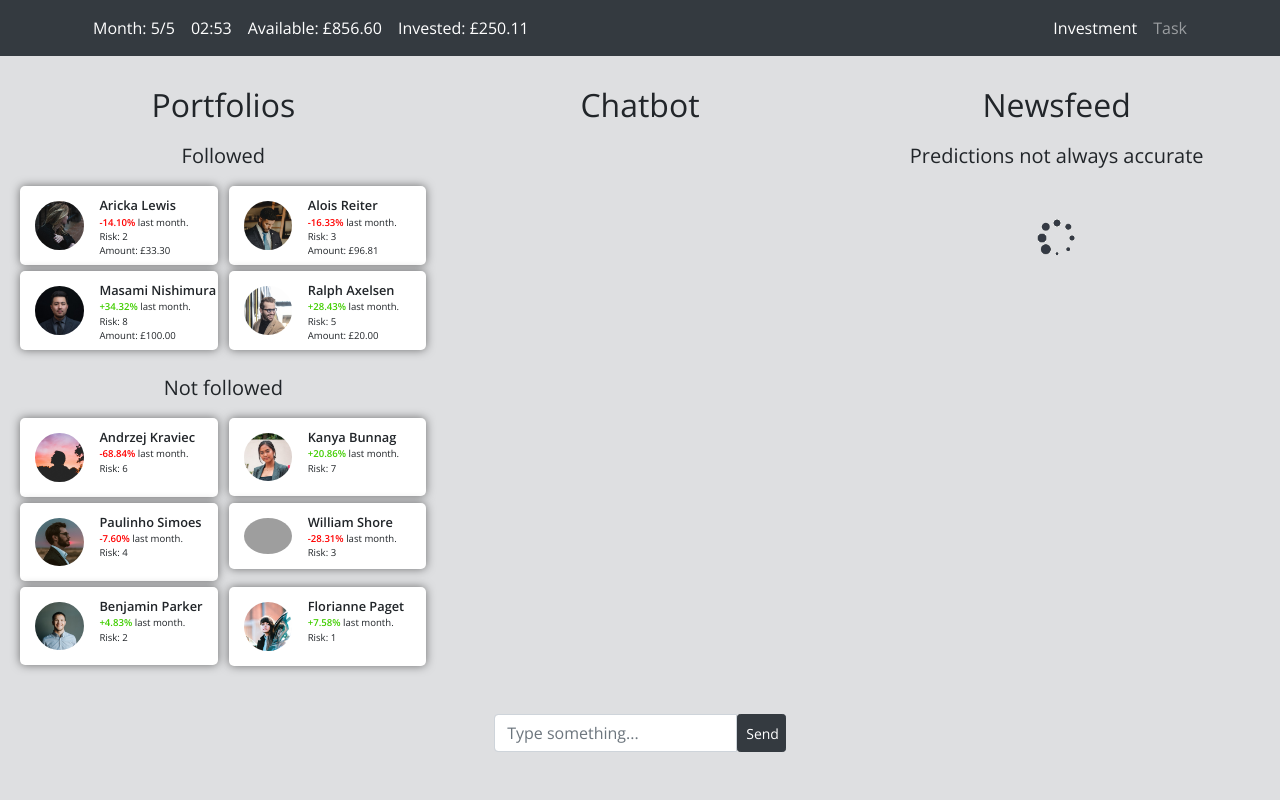
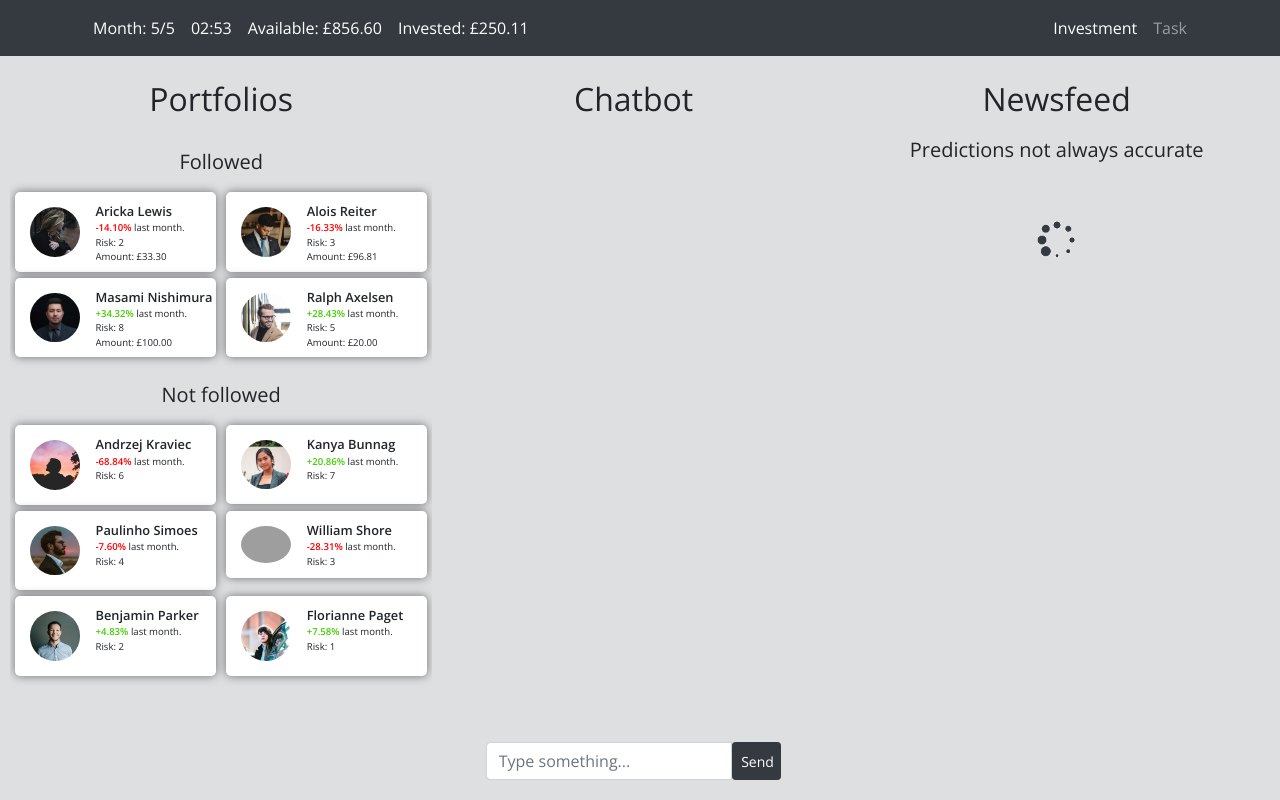
Before and after one commit to fmilana/SocialTradingChatbot, a Django app: page /chatbot/ in a window 1280 px wide. Run offline with Django 3.2, Linux system fonts and the light colour scheme; data comes from the database, SQL or seed files in the repository; data that the repository does not hold is empty; some libraries are stand-ins or nearby versions; grey boxes are pictures that could not be loaded.

Commit message:
Implement resolution scalability and fix story issues

```diff
--- a/static/chatbot/css/style.css
+++ b/static/chatbot/css/style.css
@@ -26,11 +26,92 @@ body {
   font-family: 'Open Sans', sans-serif;
 }
 
+#base-body {
+  height: 100vh
+}
+
+#content {
+  height: calc(100vh - 100px);
+  /* position: relative; */
+}
+
 .content-container {
   display: inline-block;
   padding: 15px;
   margin: 15px;
+  height: calc(100vh - 100px);
+  /* overflow: auto;
+  position: absolute;
+  left: 0;
+  top: 0;
+  bottom: 0;
+  right: 0; */
 }
+
+/* #content-row {
+  height: calc(100vh - 100px);
+} */
+
+#followed-title {
+  margin-top: 10px;
+}
+
+#portfolio-title-row {
+  position: absolute;
+  top: 80px;
+  left: 0;
+  width: 33%;
+  margin-left: 10px;
+  margin-right: 10px;
+}
+
+#chatbot-title-row {
+  position: absolute;
+  top: 80px;
+  left: 33%;
+  width: 33%;
+}
+
+#newsfeed-title-row {
+  position: absolute;
+  top: 80px;
+  right: 0;
+  width: 33%%;
+  margin-left: 10px;
+  margin-right: 10px;
+}
+
+#portfolios {
+  overflow-y: scroll;
+  position: absolute;
+  top: 140px;
+  bottom: 0;
+  left: 0;
+  width: 33%;
+  overflow-y: scroll;
+  margin-left: 10px;
+  margin-right: 10px;
+}
+
+#chatbot {
+  position: absolute;
+  top: 130px;
+  bottom: 0;
+  left: 33%;
+  width: 33%;
+  margin-bottom: 20px;
+}
+
+#newsfeed {
+  position: absolute;
+  top: 170px;
+  bottom: 0;
+  right: 0;
+  width: 33%%;
+  margin-left: 10px;
+  margin-right: 10px;
+}
+
 
 h5 {
   margin-top: 20px;
@@ -130,7 +211,7 @@ h5 {
   flex-direction: column;
   margin-top: 20px;
   /* height: 560px; */
-  height: 560px;
+  height: calc(100vh - 220px);
   overflow: auto;
   padding: 5px;
 }
@@ -216,24 +297,20 @@ h5 {
 
 
 /* chat */
-#chatbot {
-  position: relative;
-}
-
 .container-chatbot {
   margin-top: 15px;
 }
 
 #result_div {
   overflow: auto;
-  height: 560px;
-  padding-left: 90px;
-  padding-right: 90px;
+  height: calc(100vh - 220px);
+  padding-left: 70px;
+  padding-right: 70px;
 }
 
 #typing-gif {
   display: inline-block;
-  max-width: 25%;
+  max-width: 22.5%;
   height: auto;
   clear: both;
   padding: 20px;
@@ -252,6 +329,7 @@ h5 {
   position: absolute;
   left: 0;
   right: 0;
+  bottom: 0;
   margin-left: auto;
   margin-right: auto;
   margin-top: 15px;
--- a/static/imagetagging/js/imagetagging.js
+++ b/static/imagetagging/js/imagetagging.js
@@ -5,6 +5,7 @@ $(function () {
     var render_tagging_task = function () {
         // var image_url = server_url + '/imagetagging/static/' + _task.image_url;
         var image_url = server_url + '/static/' + _task.image_url;
+        console.log('IMAGE URL = ' + image_url);
 
         console.log(image_url);
         $('.tagging img').attr("src", image_url);
@@ -33,6 +34,7 @@ $(function () {
     var load_tagging_task = function (task_id) {
         console.log('load_tagging_task');
         var url = server_url + '/imagetagging/image-task/';
+        console.log('url = ' + url);
 
         if (task_id) {
             url = url + task_id + '/';
--- a/templates/base.html
+++ b/templates/base.html
@@ -31,7 +31,7 @@
 
     <title>Chatbot</title>
   </head>
-  <body>
+  <body id="base-body">
 
     <nav class="navbar navbar-expand-lg navbar-dark bg-dark static-top">
       <div class="container">
--- a/templates/chatbot.html
+++ b/templates/chatbot.html
@@ -17,13 +17,25 @@
 <link rel="stylesheet" href="{% static 'chatbot/css/style.css' %}">
 
 <div class="content-container">
-  <div class="row">
+  <div class="row" id="title-row">
+    <div class="col-4" id="portfolio-title-row">
+      <h2>Portfolios</h2>
+    </div>
+    <div class="col-4" id="chatbot-title-row">
+      <h2>Chatbot</h2>
+    </div>
+    <div class="col-4" id="newsfeed-title-row">
+      <h2>Newsfeed</h2>
+      <h5>Predictions not always accurate</h5>
+    </div>
+  </div>
+  <div class="row" id="content-row">
     <div class="col-4" id="portfolios">
 
       <!-- <link rel="stylesheet" href="{% static 'chatbot/css/style.css' %}"> -->
 
-      <h2>Portfolios</h2>
-      <h5>Followed</h5>
+
+      <h5 id="followed-title">Followed</h5>
 
       <b id="empty-followed-tag">You are not following any portfolios.</b>
 
@@ -104,15 +116,12 @@
     </div>
 
     <div class="col-4" id="chatbot">
-      <h2>Chatbot</h2>
       <div class="container-chatbot">
         <mybot></mybot>
       </div>
     </div>
 
     <div class="col-4" id="newsfeed">
-      <h2>Newsfeed</h2>
-      <h5>Predictions not always accurate</h5>
       <div class="scrollable-newsposts">
 
         <script>
```
Also changed, not shown: rasachat/data/nlu.md (+12 -0 lines), rasachat/data/stories.md (+11 -1 lines), rasachat/domain.yml (+4 -4 lines).
